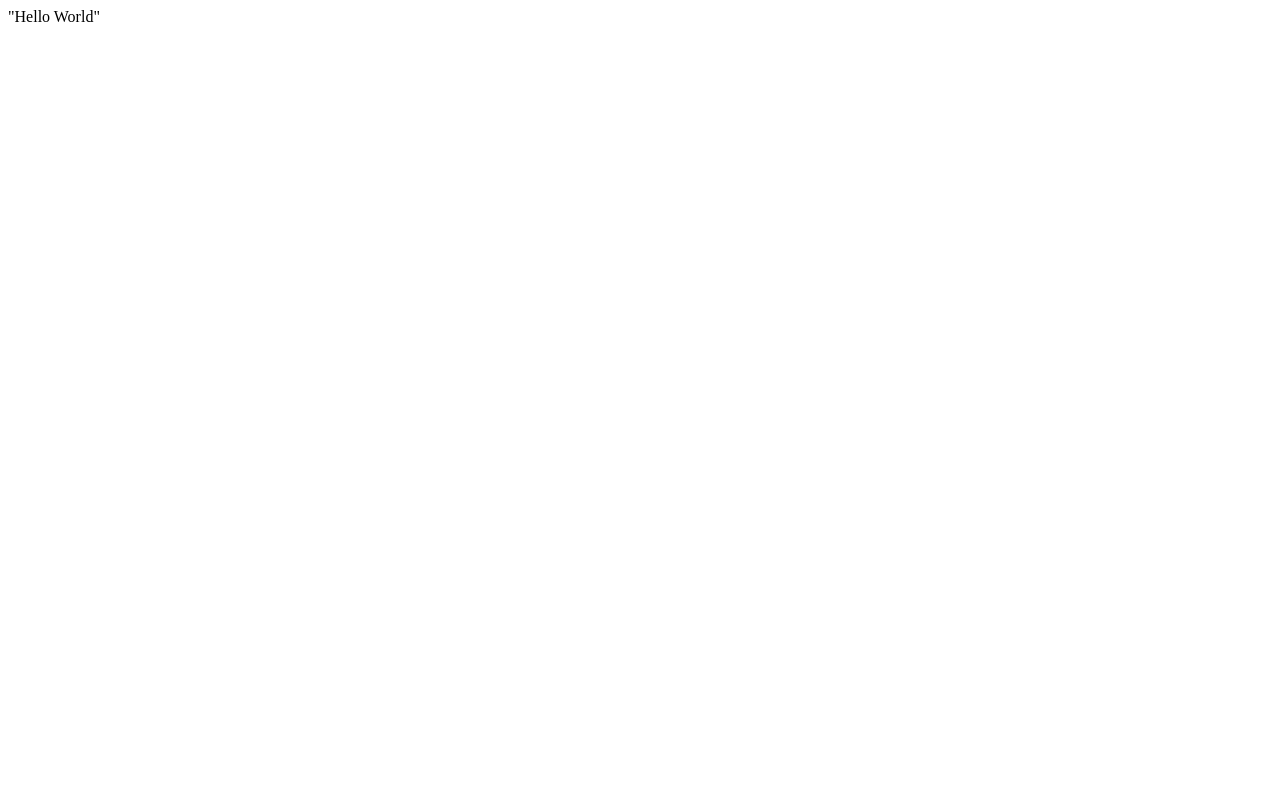
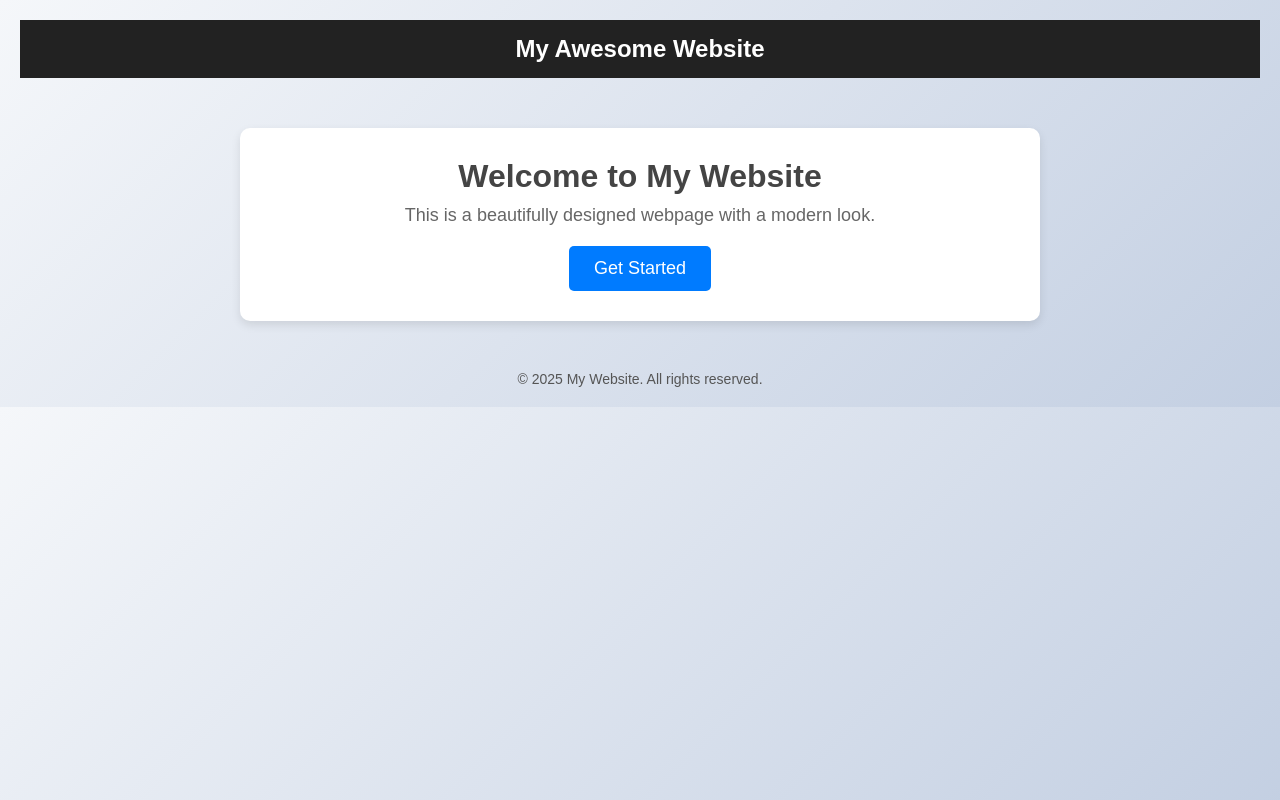
Before and after one commit to krosri/Jenkins_Docker, a plain HTML site: page index.html in a window 1280 px wide. Drawn offline with Linux system fonts and the light colour scheme.

Commit message:
Update index.html

```diff
--- a/index.html
+++ b/index.html
@@ -1 +1,86 @@
-"Hello World"
+<!DOCTYPE html>
+<html lang="en">
+<head>
+    <meta charset="UTF-8">
+    <meta name="viewport" content="width=device-width, initial-scale=1.0">
+    <title>Modern Web Page</title>
+    <style>
+        * {
+            margin: 0;
+            padding: 0;
+            box-sizing: border-box;
+            font-family: Arial, sans-serif;
+        }
+
+        body {
+            background: linear-gradient(135deg, #f5f7fa, #c3cfe2);
+            color: #333;
+            text-align: center;
+            padding: 20px;
+        }
+
+        header {
+            background: #222;
+            color: white;
+            padding: 15px;
+            font-size: 24px;
+            font-weight: bold;
+        }
+
+        .container {
+            max-width: 800px;
+            margin: 50px auto;
+            background: white;
+            padding: 30px;
+            border-radius: 10px;
+            box-shadow: 0px 4px 10px rgba(0, 0, 0, 0.1);
+        }
+
+        h1 {
+            font-size: 32px;
+            margin-bottom: 10px;
+            color: #444;
+        }
+
+        p {
+            font-size: 18px;
+            color: #666;
+            margin-bottom: 20px;
+        }
+
+        .btn {
+            display: inline-block;
+            padding: 12px 25px;
+            background: #007bff;
+            color: white;
+            font-size: 18px;
+            text-decoration: none;
+            border-radius: 5px;
+            transition: 0.3s;
+        }
+
+        .btn:hover {
+            background: #0056b3;
+        }
+
+        footer {
+            margin-top: 40px;
+            font-size: 14px;
+            color: #555;
+        }
+    </style>
+</head>
+<body>
+
+    <header>My Awesome Website</header>
+
+    <div class="container">
+        <h1>Welcome to My Website</h1>
+        <p>This is a beautifully designed webpage with a modern look.</p>
+        <a href="#" class="btn">Get Started</a>
+    </div>
+
+    <footer>© 2025 My Website. All rights reserved.</footer>
+
+</body>
+</html>
```
